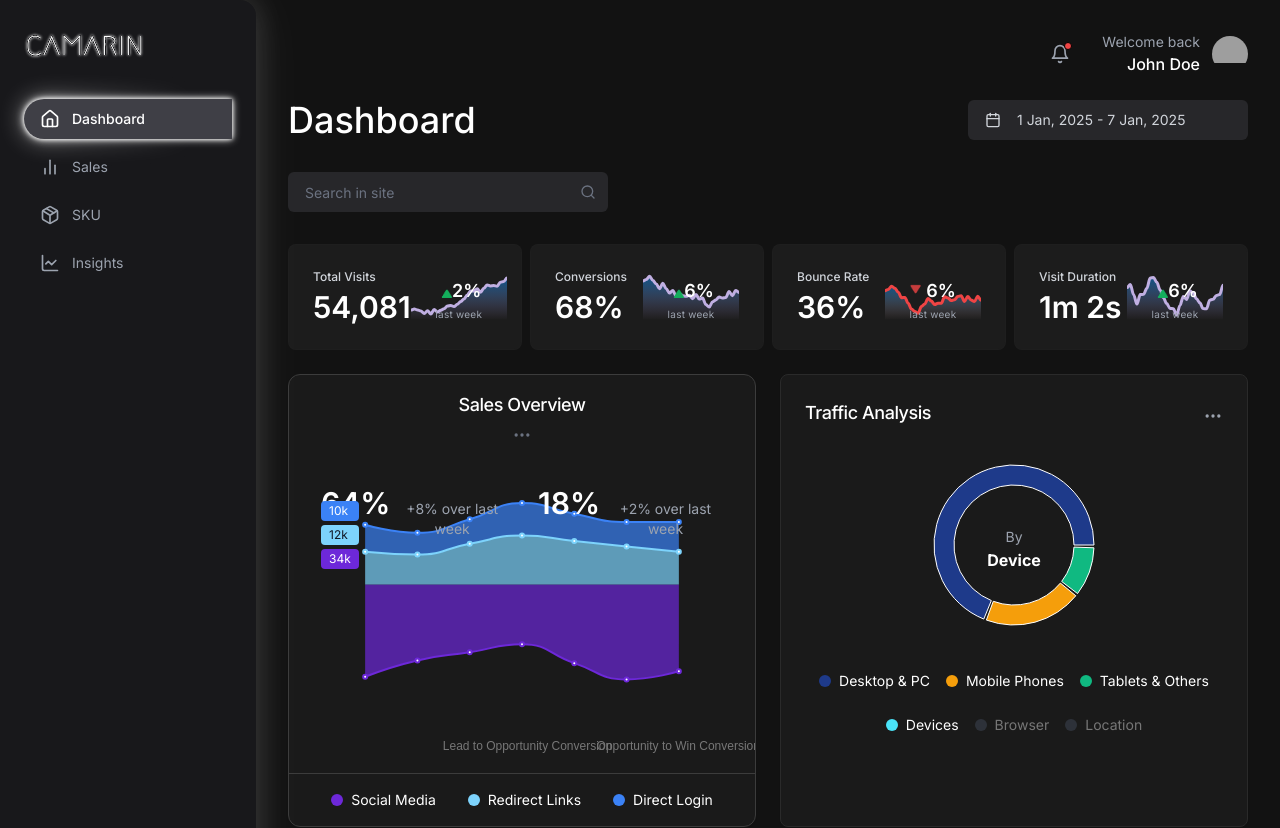
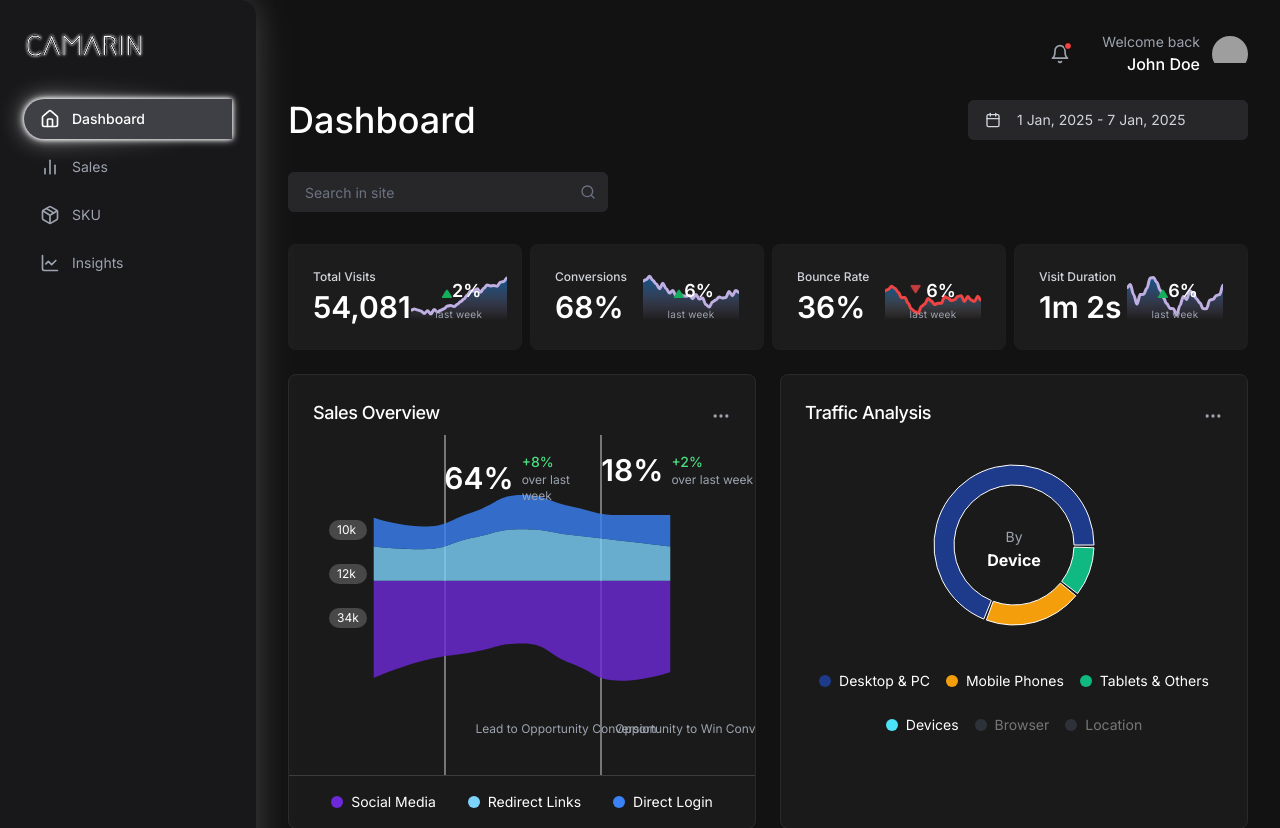
Before and after one commit to Camarin-AI/3d-analytics-dashboard, a Next.js app: page / in a window 1280 px wide. Shown: the top 828 px of the page. Built offline with nearby package versions, Linux system fonts and the light colour scheme; grey boxes are pictures that could not be loaded.

Commit message:
Sales Overview Improved

```diff
--- a/components/sales-overview.tsx
+++ b/components/sales-overview.tsx
@@ -6,18 +6,23 @@ import { MoreHorizontal } from "lucide-react"
 import { motion } from "framer-motion"
 import { Card, CardContent, CardHeader, CardTitle } from "@/components/ui/card"
 
-// dynamically import so SSR doesn't break
 const ReactECharts = dynamic(() => import("echarts-for-react"), { ssr: false })
 
-// ordering bottom→middle→top
-const keys = ['social', 'redirect', 'direct'] as const
-type Source = typeof keys[number]
+// Data keys and labels
+const KEYS = ["social", "redirect", "direct"] as const
+type Key = typeof KEYS[number]
 
-function formatK(num: number): string {
-  return num >= 1000 ? `${(num/1000).toFixed(0)}k` : `${num}`
+const COLORS: Record<Key, string> = {
+  social: "#6D28D9",
+  redirect: "#7DD3FC",
+  direct: "#3B82F6",
+}
+const LABELS: Record<Key, string> = {
+  social: "Social Media",
+  redirect: "Redirect Links",
+  direct: "Direct Login",
 }
 
-// sample
 const rawData = [
   { name: '1', social: 34000, redirect: 12000, direct: 10000 },
   { name: '2', social: 28000, redirect: 11000, direct: 8000 },
@@ -28,154 +33,105 @@ const rawData = [
   { name: '7', social: 32000, redirect: 12000, direct: 11000 },
 ]
 
+function fmtK(n: number) {
+  return n >= 1000 ? `${(n / 1000).toFixed(0)}k` : `${n}`
+}
+
 export function SalesOverview() {
-  const [activeSource, setActiveSource] = useState<Source | null>(null)
+  const [active, setActive] = useState<Key | null>(null)
 
-  const categories   = rawData.map(d => d.name)
-  const socialData   = rawData.map(d => -d.social)
-  const redirectData = rawData.map(d => d.redirect)
-  const directData   = rawData.map(d => d.direct)
+  // prepare series data
+  const categories = rawData.map(d => d.name)
+  const seriesData = useMemo(() => KEYS.map(key => rawData.map(d => key === 'social' ? -d[key] : d[key])), [])
 
-  const colorMap = {
-    social:   "#6D28D9",
-    redirect: "#7DD3FC",
-    direct:   "#3B82F6",
-  } as const
-
-  const labelMap = {
-    social:   "Social Media",
-    redirect: "Redirect Links",
-    direct:   "Direct Login",
-  } as const
-
-  const option = useMemo(() => {
+  const option = useMemo(() => ({
+    backgroundColor: 'transparent',
+    grid: { left: 60, right: 60, top: 60, bottom: 80 },
+    xAxis: { type: 'category', data: categories, axisLine: { show: false }, axisTick: { show: false }, axisLabel: { show: false } },
+    yAxis: { type: 'value', axisLine: { show: false }, axisTick: { show: false }, axisLabel: { show: false }, splitLine: { show: false } },
+    series: KEYS.map((k, i) => {
+      const isActive = !active || active === k
       return {
-      backgroundColor: "transparent",
-      grid: { left: 50, right: 50, top: 50, bottom: 80 },
-      xAxis: {
-        type: "category",
-        data: categories,
-        axisLine: { show: false },
-        axisTick: { show: false },
-        axisLabel: { show: false },
-      },
-      yAxis: {
-        type: "value",
-        axisLine: { show: false },
-        axisTick: { show: false },
-        axisLabel: { show: false },
-        splitLine: { show: false },
-      },
-      series: keys.map((k) => {
-        const data = k === "social" ? socialData
-                   : k === "redirect" ? redirectData
-                   : directData
-
-        const isActive = !activeSource || activeSource === k
-
-        return {
-          name: labelMap[k],
-          type: "line",
-          smooth: true,
-          stack: k === "social" ? "neg" : "pos",
-          data,
-          lineStyle: { opacity: isActive ? 1 : 0.2 },
-          areaStyle: { opacity: isActive ? 0.7 : 0.1 },
-          showSymbol: true,
-          symbolSize: 4,
-          itemStyle: { opacity: isActive ? 1 : 0.2 },
-          color: colorMap[k],
+        name: LABELS[k],
+        type: 'line', smooth: true, stack: k === 'social' ? 'neg' : 'pos',
+        data: seriesData[i],
+        lineStyle: { width: 0, opacity: isActive ? 1 : 0.2 },
+        areaStyle: { color: COLORS[k], opacity: isActive ? 0.8 : 0.1 },
+        showSymbol: false,
       }
     }),
     markLine: {
-        symbol: "none",
-        lineStyle: { color: "#555", width: 1 },
+      symbol: 'none', lineStyle: { color: '#fff', width: 2 },
       data: [
         { xAxis: categories[Math.floor(categories.length/3)] },
-          { xAxis: categories[Math.floor(2*categories.length/3)] },
+        { xAxis: categories[Math.floor(2*categories.length/3)] }
       ]
     },
     graphic: [
-        {
-          type: "text",
-          left: "33%",
-          bottom: 20,
-          style: { text: "Lead to Opportunity Conversion", fill: "#777", fontSize: 12, align: "center" }
-        },
-        {
-          type: "text",
-          left: "66%",
-          bottom: 20,
-          style: { text: "Opportunity to Win Conversion", fill: "#777", fontSize: 12, align: "center" }
-        }
+      { type: 'text', left: '40%', bottom: 40, style: { text: 'Lead to Opportunity Conversion', fill: '#9CA3AF', fontSize: 12, fontFamily: 'Inter, sans-serif', align: 'center' } },
+      { type: 'text', left: '70%', bottom: 40, style: { text: 'Opportunity to Win Conversion', fill: '#9CA3AF', fontSize: 12, fontFamily: 'Inter, sans-serif', align: 'center' } }
     ],
-      tooltip: {
-        trigger: "item",
-        formatter: (p: any) => {
-          const val = Math.abs(p.value as number)
-          return `<div style="color:white;padding:4px">
-            <strong>${p.seriesName}</strong><br/>${p.name}: ${val.toLocaleString()}
-          </div>`
-        },
-        backgroundColor: "rgba(42,42,42,0.9)",
-        textStyle: { color: "#fff" }
-      },
-    }
-  }, [categories, socialData, redirectData, directData, activeSource])
+    tooltip: { trigger: 'item', backgroundColor: 'rgba(0,0,0,0.7)', textStyle: { color: '#fff' }, formatter: (p: any) => {
+      const v = Math.abs(p.value)
+      return `<div style="padding:4px;color:#fff"><strong>${p.seriesName}</strong><br/>${p.name}: ${v.toLocaleString()}</div>`
+    } },
+  }), [active, categories, seriesData])
 
   return (
-    <Card className="bg-[#1A1A1A] border border-[#3C3C3C] rounded-xl text-white overflow-hidden">
-      <CardHeader className="flex items-center justify-between px-6 pt-4 pb-2">
+    <Card className="bg-[#1A1A1A] border-[#2A2A2A] text-white">
+      <CardHeader className="flex flex-row items-center justify-between pb-2">
         <CardTitle className="text-lg font-medium">Sales Overview</CardTitle>
-        <button className="text-gray-500 hover:text-white">
+        <button className="text-gray-400 hover:text-white">
           <MoreHorizontal size={20} />
         </button>
       </CardHeader>
 
-      <CardContent className="relative p-0 h-[320px]">
-        {/* KPI Overlay */}
-        <div className="absolute inset-0 z-10 flex items-start justify-around px-8 pt-8 pointer-events-none">
-          <div className="flex flex-col items-center w-1/2 text-center pr-4">
-            <div className="flex items-baseline gap-2">
-              <span className="text-3xl font-semibold">64%</span>
-              <span className="text-sm text-gray-400">+8% over last week</span>
+      <CardContent className="relative p-0 h-[340px]">
+        {/* Separator lines */}
+        <div className="absolute inset-y-0 left-[33.33%] w-[2px] bg-white/40" />
+        <div className="absolute inset-y-0 left-[66.66%] w-[2px] bg-white/40" />
+
+        {/* Value badges */}
+        <div className="absolute top-[25%] left-10 flex flex-col space-y-6 z-10">
+          <span className="bg-white/20 text-white text-xs px-2 py-0.5 rounded-full">{fmtK(rawData[0].direct)}</span>
+          <span className="bg-white/20 text-white text-xs px-2 py-0.5 rounded-full">{fmtK(rawData[0].redirect)}</span>
+          <span className="bg-white/20 text-white text-xs px-2 py-0.5 rounded-full">{fmtK(rawData[0].social)}</span>
         </div>
-          </div>
-          <div className="flex flex-col items-center w-1/2 text-center pl-4">
-            <div className="flex items-baseline gap-2">
-              <span className="text-3xl font-semibold">18%</span>
-              <span className="text-sm text-gray-400">+2% over last week</span>
+
+        {/* KPIs */}
+    <div className="absolute top-[5%] left-1/3 w-[33.33%] text-center z-10">
+      <div className="flex justify-center items-center space-x-2">
+        <div className="text-3xl font-semibold">64%</div>
+        <div className="text-left">
+          <div className="text-sm font-medium text-green-400">+8%</div>
+          <div className="text-xs text-[#9CA3AF]">over last week</div>
         </div>
       </div>
     </div>
 
-        {/* Left Badges */}
-        <div className="absolute top-[15%] left-8 z-10">
-          <div className="text-xs bg-[#3B82F6] text-white px-2 py-0.5 rounded mb-1">{formatK(rawData[0].direct)}</div>
-          <div className="text-xs bg-[#7DD3FC] text-gray-900 px-2 py-0.5 rounded mb-1">{formatK(rawData[0].redirect)}</div>
-          <div className="text-xs bg-[#6D28D9] text-white px-2 py-0.5 rounded">{formatK(rawData[0].social)}</div>
+    <div className="absolute top-[5%] left-[66.66%] w-[33.33%] text-center z-10">
+  <div className="flex justify-center items-center space-x-2">
+    <div className="text-3xl font-semibold">18%</div>
+    <div className="text-left">
+      <div className="text-sm font-medium text-green-400">+2%</div>
+      <div className="text-xs text-[#9CA3AF]">over last week</div>
+    </div>
+  </div>
 </div>
 
-        {/* Chart */}
+
+
         <motion.div initial={{ opacity: 0, y: 20 }} animate={{ opacity: 1, y: 0 }} transition={{ duration: 0.5 }} className="h-full">
-          <ReactECharts option={option} style={{ width: "100%", height: "100%" }} />
+          <ReactECharts option={option} style={{ width: '100%', height: '100%' }} />
         </motion.div>
       </CardContent>
 
-      {/* Custom Legend / Buttons */}
+      {/* Legend */}
       <div className="flex items-center justify-center gap-8 p-4 border-t border-[#3C3C3C]">
-        {keys.map((k) => (
-          <button
-            key={k}
-            onClick={() => setActiveSource(prev => prev === k ? null : k)}
-            className={`flex items-center gap-2 text-sm transition-opacity ${
-              !activeSource || activeSource === k
-                ? "opacity-100"
-                : "opacity-30 hover:opacity-60"
-            }`}
-          >
-            <span className="w-3 h-3 rounded-full" style={{ backgroundColor: colorMap[k] }} />
-            {labelMap[k]}
+        {KEYS.map(k => (
+          <button key={k} onClick={() => setActive(prev => prev === k ? null : k)} className={`flex items-center gap-2 text-sm transition-opacity ${!active || active === k ? 'opacity-100' : 'opacity-30 hover:opacity-60'}`}>
+            <span className="w-3 h-3 rounded-full" style={{ backgroundColor: COLORS[k] }} />
+            <span>{LABELS[k]}</span>
           </button>
         ))}
       </div>
```
Lines whose indentation alone changed are shown as unchanged.
